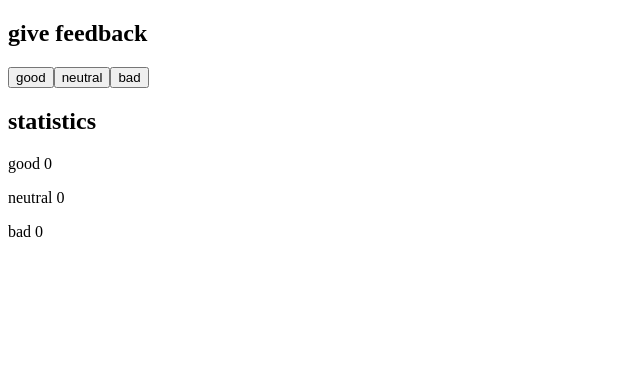
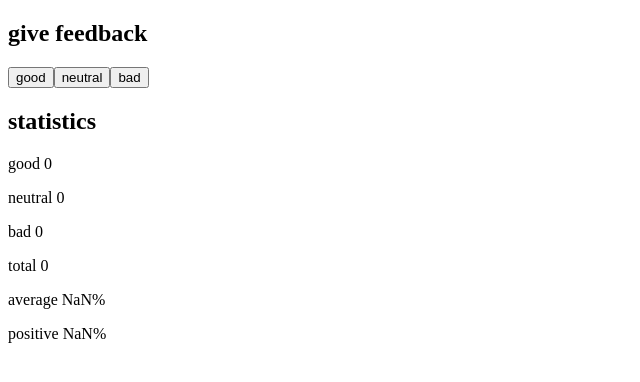
Before and after one commit to adamTop1/fullstack-open, a React (Vite) app in the folder part1/unicafe/: page / in a window 1280 px wide. Shown: the top 382 px of the page, without its empty margins (0-640 px from the left). Built offline with nearby package versions, Linux system fonts and the light colour scheme.

Commit message:
exercise 1.7 done

```diff
--- a/part1/unicafe/src/App.jsx
+++ b/part1/unicafe/src/App.jsx
@@ -5,6 +5,8 @@
   const [good, setGood] = useState(0)
   const [neutral, setNeutral] = useState(0)
   const [bad, setBad] = useState(0)
+  const total = good + bad + neutral
+
 
   return (
     <>
@@ -16,6 +18,10 @@
     <p>good {good}</p>
     <p>neutral {neutral}</p>
     <p>bad {bad}</p>
+
+    <p>total {total}</p>
+    <p>average {(good - bad) / total}%</p>
+    <p>positive {good / total * 100}%</p>
     </>
   )
 }
```
